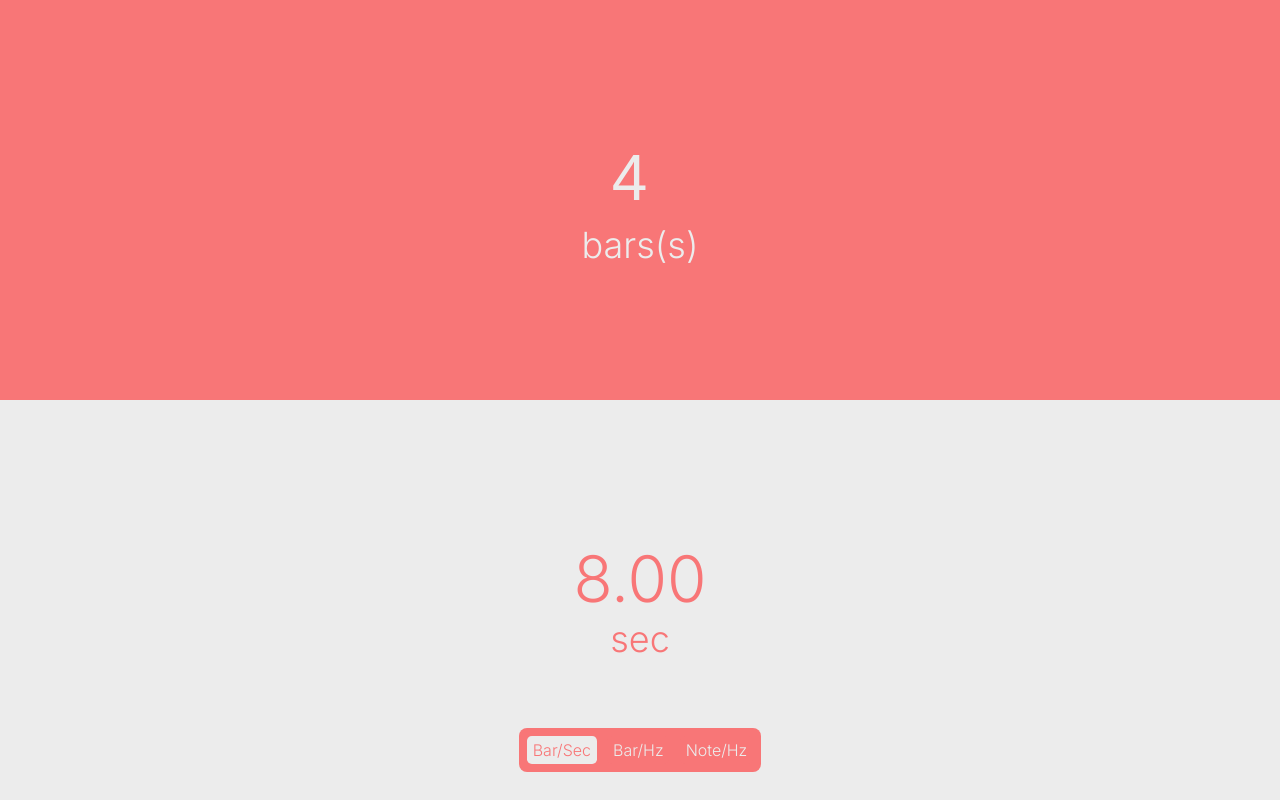
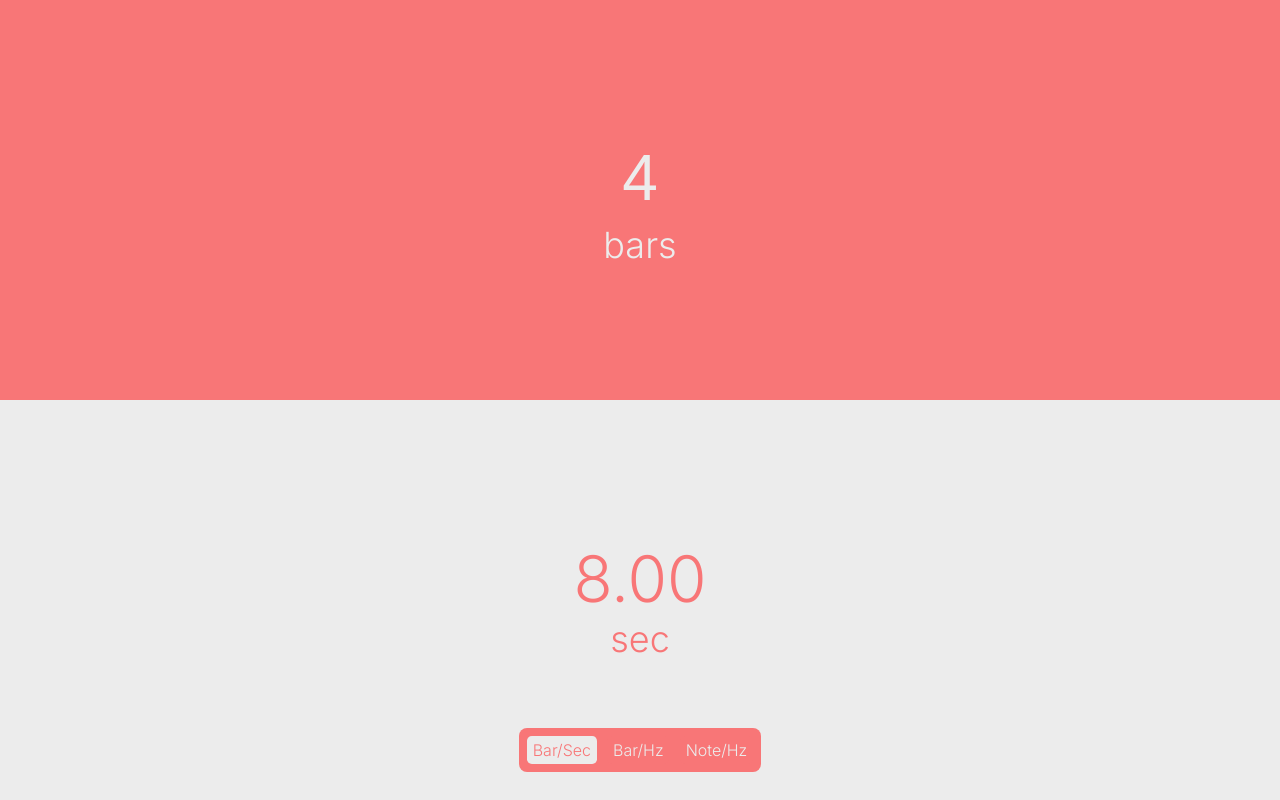
Before and after one commit to WilliamBirdsall/musync-web, a plain HTML site: page index.html in a window 1280 px wide. Both pictures are taken after a click on the element "Bar/Sec". Drawn offline with Linux system fonts and the light colour scheme.

Commit message:
Add dynamic bar label

```diff
--- a/assets/js/app.js
+++ b/assets/js/app.js
@@ -128,7 +128,8 @@ const UI = (function userInterface() {
             // Hide note-diagram
             document.querySelector('.note-diagram').classList.add("hidden");
 
-            document.querySelector('.input .label').textContent = "bars(s)";
+            const label = inputValue <= 1 ? 'bar' : 'bars';
+            document.querySelector('.input .label').textContent = label;
 
             const result = CALC.calc(calcType, inputValue);
 
--- a/index.html
+++ b/index.html
@@ -15,7 +15,7 @@
             <div class="split-container__top">
                 <div class="input">
                     <input class="value" type="text" name="bars" id="bars" value="4">
-                    <span class="label">bar(s)</span>
+                    <span class="label">bars</span>
                 </div>
             </div>
             <div class="split-containter__bottom">
```
